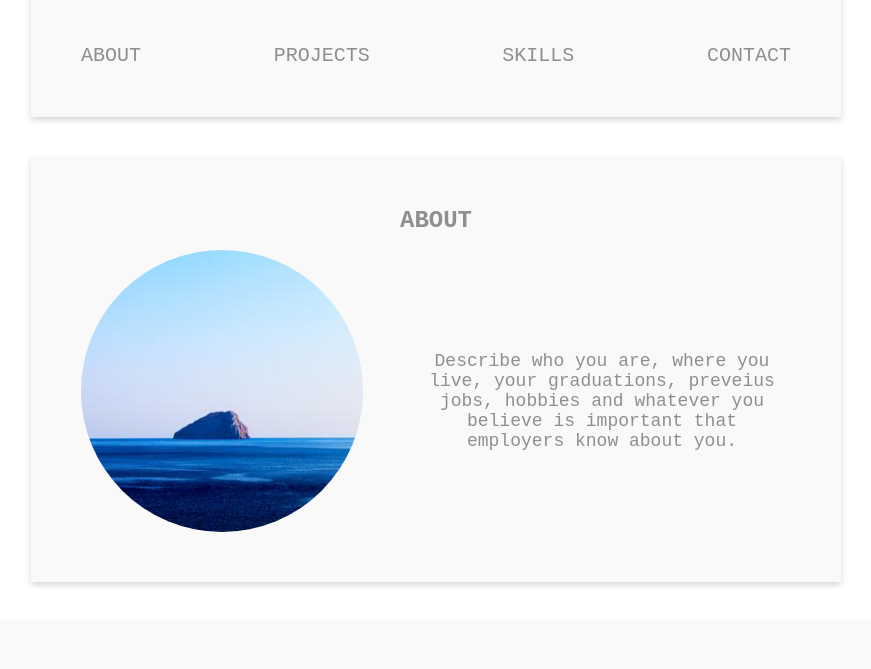
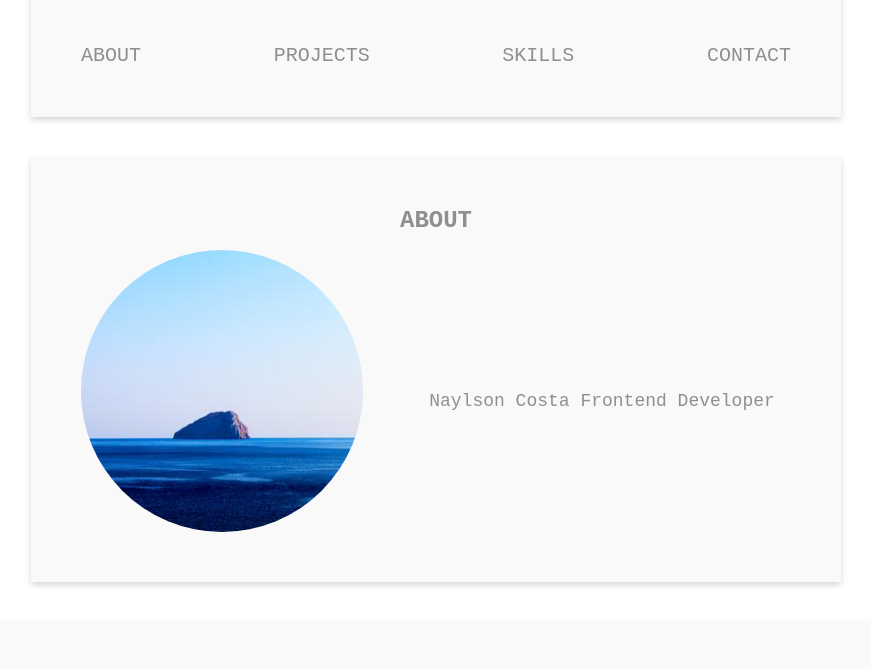
Before and after one commit to naylsonrj/myprojects-2, a website with bundled scripts: page index.html in a window 1280 px wide. Shown: the part 113-782 px from the top of the page, without its empty margins (204-1075 px from the left). Built offline with nearby package versions, Linux system fonts and the light colour scheme; a script that the page names is missing; files whose address does not match are found by name.

Commit message:
about update

```diff
--- a/index.html
+++ b/index.html
@@ -26,7 +26,7 @@
       <h2 class="section__title">about</h2>
       <div class="about__content">
         <img src="/assets/img/profile.jpg" alt="Developer's profile image" class="about__image" />
-        <p class="about__text" data-bohr-cms data-bohr-file="index.html" data-bohr-index="2" data-bohr-dist-file="index.html" data-bohr-dist-index="2">Describe who you are, where you live, your graduations, preveius jobs, hobbies and whatever you believe is important that employers know about you.</p>
+        <p class="about__text" data-bohr-cms data-bohr-file="index.html" data-bohr-index="2" data-bohr-dist-file="index.html" data-bohr-dist-index="2">Naylson Costa Frontend Developer</p>
       </div>
     </section>
 
```
